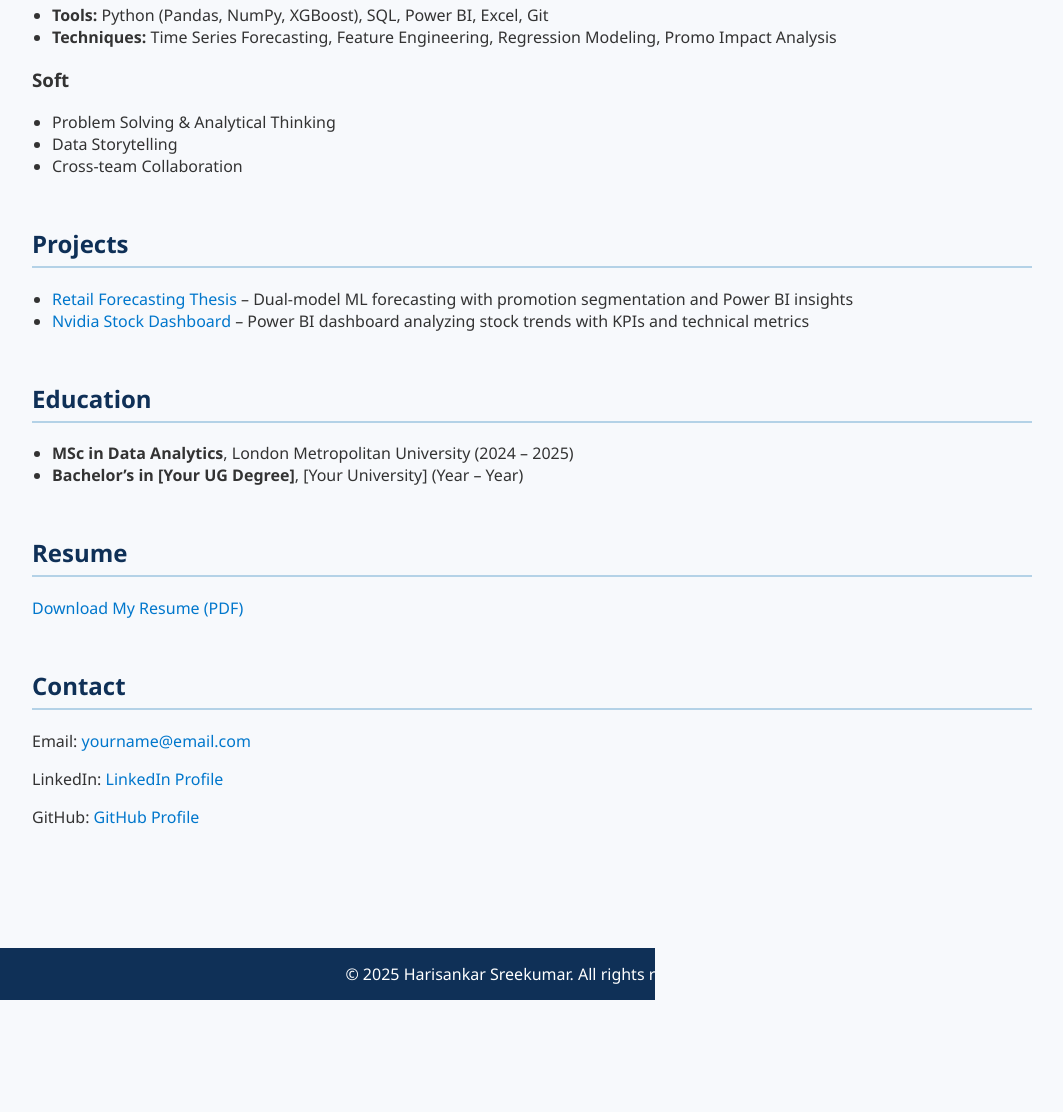
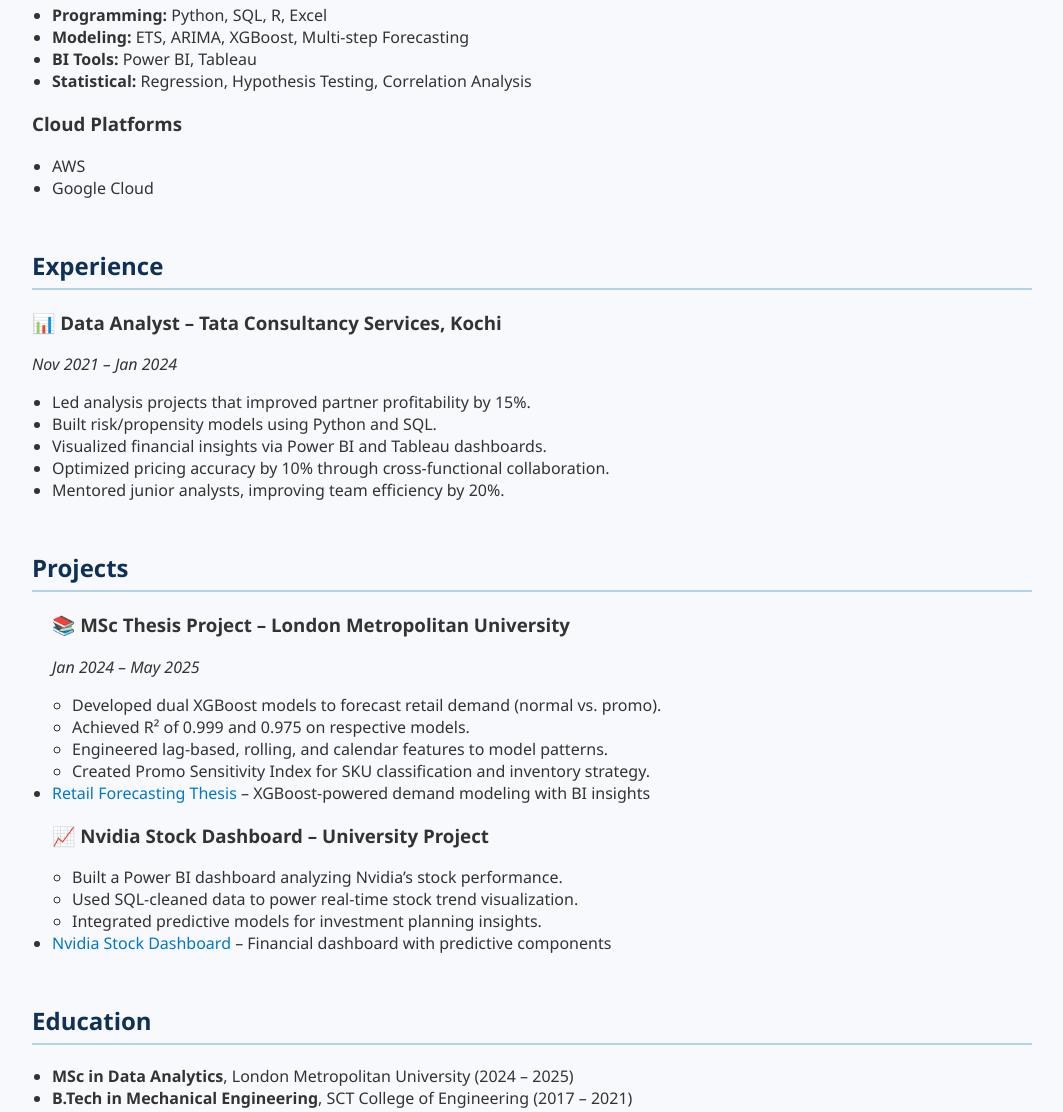
Before and after one commit to HarisankarSreekumar/HarisankarSreekumar.github.io, a plain HTML site: page index.html in a window 1280 px wide. Shown: the part 680-1792 px from the top of the page, without its empty margins (108-1171 px from the left). Before the commit the page ends 1680 px from the top, so only its background shows below. Drawn offline with Linux system fonts and the light colour scheme.

Commit message:
Update index.html

```diff
--- a/index.html
+++ b/index.html
@@ -92,7 +92,7 @@
     <img src="profile.jpg" alt="Harisankar Sreekumar" class="about-photo">
     <h2>About Me</h2>
     <p>
-      I'm a data enthusiast with a passion for analytics, machine learning, and visualization. I recently completed my MSc in Data Analytics from London Metropolitan University, where I developed advanced forecasting models and dashboards for real-world retail and financial applications.
+      Dedicated and results-oriented Data and Financial Analyst with over two years of experience leveraging analytics, financial modeling, and machine learning techniques to drive impactful business outcomes. Adept in Python, SQL, and Power BI, with deep interest in sustainable investment strategies and data storytelling.
     </p>
   </div>
 
@@ -100,22 +100,52 @@
     <h2>Skills</h2>
     <h3>Technical</h3>
     <ul>
-      <li><strong>Tools:</strong> Python (Pandas, NumPy, XGBoost), SQL, Power BI, Excel, Git</li>
-      <li><strong>Techniques:</strong> Time Series Forecasting, Feature Engineering, Regression Modeling, Promo Impact Analysis</li>
+      <li><strong>Programming:</strong> Python, SQL, R, Excel</li>
+      <li><strong>Modeling:</strong> ETS, ARIMA, XGBoost, Multi-step Forecasting</li>
+      <li><strong>BI Tools:</strong> Power BI, Tableau</li>
+      <li><strong>Statistical:</strong> Regression, Hypothesis Testing, Correlation Analysis</li>
     </ul>
-    <h3>Soft</h3>
+    <h3>Cloud Platforms</h3>
     <ul>
-      <li>Problem Solving & Analytical Thinking</li>
-      <li>Data Storytelling</li>
-      <li>Cross-team Collaboration</li>
+      <li>AWS</li>
+      <li>Google Cloud</li>
     </ul>
+  </div>
+
+  <div class="section">
+    <h2>Experience</h2>
+
+    <h3>📊 Data Analyst – Tata Consultancy Services, Kochi</h3>
+    <p><em>Nov 2021 – Jan 2024</em></p>
+    <ul>
+      <li>Led analysis projects that improved partner profitability by 15%.</li>
+      <li>Built risk/propensity models using Python and SQL.</li>
+      <li>Visualized financial insights via Power BI and Tableau dashboards.</li>
+      <li>Optimized pricing accuracy by 10% through cross-functional collaboration.</li>
+      <li>Mentored junior analysts, improving team efficiency by 20%.</li>
+    </ul>
+
   </div>
 
   <div class="section">
     <h2>Projects</h2>
     <ul>
-      <li><a href="https://github.com/HarisankarSreekumar/retail-forecasting-thesis" target="_blank">Retail Forecasting Thesis</a> – Dual-model ML forecasting with promotion segmentation and Power BI insights</li>
-      <li><a href="https://github.com/HarisankarSreekumar/nvidia-stock-dashboard" target="_blank">Nvidia Stock Dashboard</a> – Power BI dashboard analyzing stock trends with KPIs and technical metrics</li>
+      <h3>📚 MSc Thesis Project – London Metropolitan University</h3>
+    <p><em>Jan 2024 – May 2025</em></p>
+    <ul>
+      <li>Developed dual XGBoost models to forecast retail demand (normal vs. promo).</li>
+      <li>Achieved R² of 0.999 and 0.975 on respective models.</li>
+      <li>Engineered lag-based, rolling, and calendar features to model patterns.</li>
+      <li>Created Promo Sensitivity Index for SKU classification and inventory strategy.</li>
+    </ul>
+      <li><a href="https://github.com/HarisankarSreekumar/retail-forecasting-thesis" target="_blank">Retail Forecasting Thesis</a> – XGBoost-powered demand modeling with BI insights</li>
+       <h3>📈 Nvidia Stock Dashboard – University Project</h3>
+    <ul>
+      <li>Built a Power BI dashboard analyzing Nvidia’s stock performance.</li>
+      <li>Used SQL-cleaned data to power real-time stock trend visualization.</li>
+      <li>Integrated predictive models for investment planning insights.</li>
+    </ul>
+      <li><a href="https://github.com/HarisankarSreekumar/nvidia-stock-dashboard" target="_blank">Nvidia Stock Dashboard</a> – Financial dashboard with predictive components</li>
     </ul>
   </div>
 
@@ -123,7 +153,15 @@
     <h2>Education</h2>
     <ul>
       <li><strong>MSc in Data Analytics</strong>, London Metropolitan University (2024 – 2025)</li>
-      <li><strong>Bachelor’s in [Your UG Degree]</strong>, [Your University] (Year – Year)</li>
+      <li><strong>B.Tech in Mechanical Engineering</strong>, SCT College of Engineering (2017 – 2021)</li>
+    </ul>
+  </div>
+
+  <div class="section">
+    <h2>Certifications</h2>
+    <ul>
+      <li>Google Cloud Certification</li>
+      <li>Agile Way of Working – TCS</li>
     </ul>
   </div>
 
@@ -134,7 +172,7 @@
 
   <div class="section">
     <h2>Contact</h2>
-    <p>Email: <a href="mailto:yourname@email.com">yourname@email.com</a></p>
+    <p>Email: <a href="mailto:sankarhari243@gmail.com">sankarhari243@gmail.com</a></p>
     <p>LinkedIn: <a href="https://www.linkedin.com/in/your-linkedin" target="_blank">LinkedIn Profile</a></p>
     <p>GitHub: <a href="https://github.com/HarisankarSreekumar" target="_blank">GitHub Profile</a></p>
   </div>
```
Lines whose indentation alone changed are shown as unchanged.
